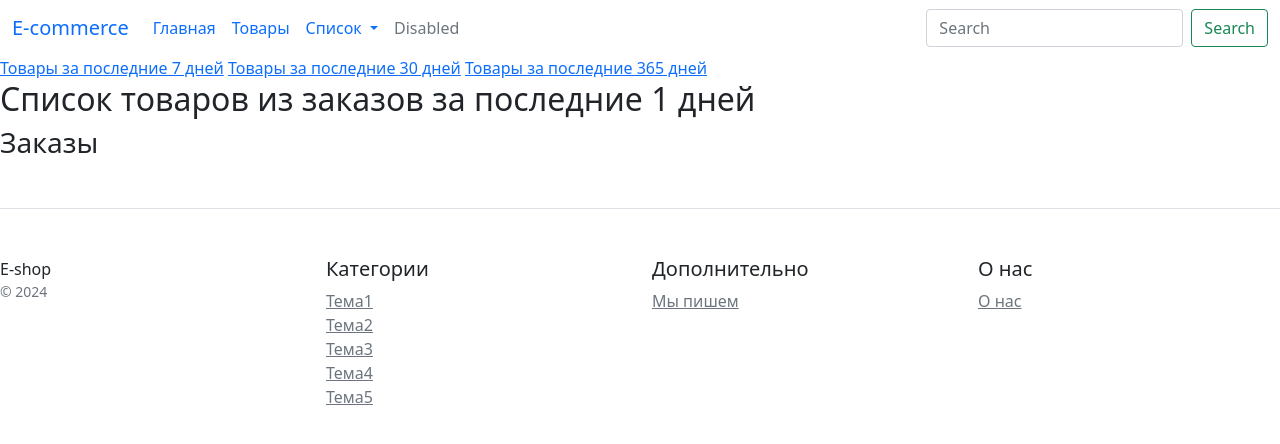
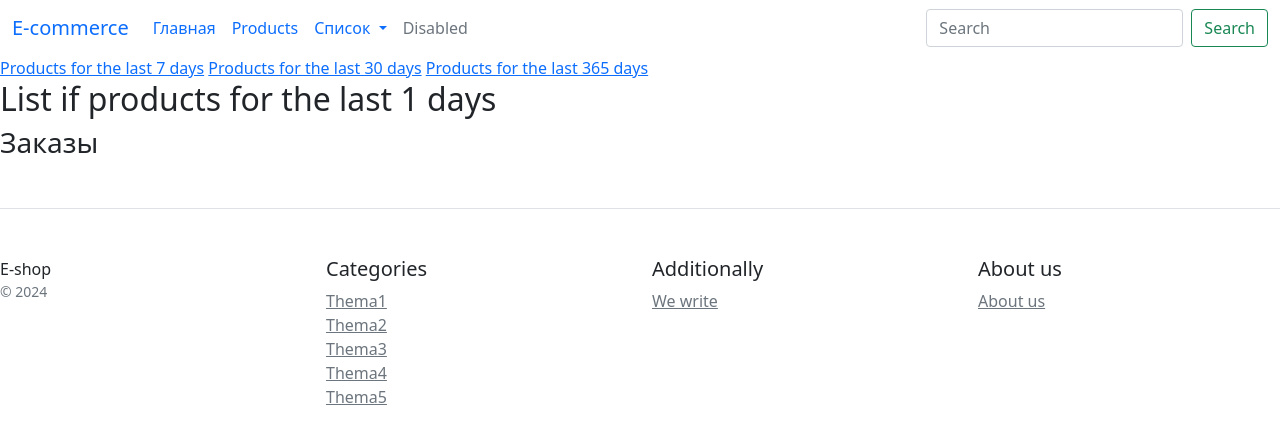
Before and after one commit to posthak/GBDjango, a Django app: page /products/2/1 in a window 1280 px wide. Shown: the top 444 px of the page. Run offline with Django 5.2, Linux system fonts and the light colour scheme; data comes from the database, SQL or seed files in the repository; some libraries are stand-ins or nearby versions.

Commit message:
All html files tranlated to eng

```diff
--- a/e_shop/templates/e_shop/menu.html
+++ b/e_shop/templates/e_shop/menu.html
@@ -12,7 +12,7 @@
           <a class="nav-link active" aria-current="page" href="{% url 'index' %}">Главная</a>
         </li>
         <li class="nav-item">
-          <a class="nav-link" href="{% url 'view_products' %}">Товары</a>
+          <a class="nav-link" href="{% url 'view_products' %}">Products</a>
         </li>
         <li class="nav-item dropdown">
           <a class="nav-link dropdown-toggle" href="#" role="button" data-bs-toggle="dropdown" data-coreui-toggle="dropdown" aria-expanded="false">
--- a/e_shop/templates/e_shop/order_list.html
+++ b/e_shop/templates/e_shop/order_list.html
@@ -4,7 +4,7 @@
 
 <div class="container">
    <div class="border rounded p-4 m-4">
-        <p class="display-4 pl-4 ml-4">Список заказов клиента</p>
+        <p class="display-4 pl-4 ml-4">Customers orderlist</p>
         <hr>
         <table class="table">
             <thead>
--- a/e_shop/templates/e_shop/order_product_list.html
+++ b/e_shop/templates/e_shop/order_product_list.html
@@ -2,17 +2,17 @@
 {% extends 'base.html' %}
 
 {% block content %}
-  <a href="{% url 'user_products' pk=pk days=7 %}">Товары за последние 7 дней</a>
-  <a href="{% url 'user_products' pk=pk days=30 %}">Товары за последние 30 дней</a>
-  <a href="{% url 'user_products' pk=pk days=365 %}">Товары за последние 365 дней</a>
+  <a href="{% url 'user_products' pk=pk days=7 %}">Products for the last 7 days</a>
+  <a href="{% url 'user_products' pk=pk days=30 %}">Products for the last 30 days</a>
+  <a href="{% url 'user_products' pk=pk days=365 %}">Products for the last 365 days</a>
 
 
-  <h2>Список товаров из заказов за последние {{ days }} дней</h2>
+  <h2>List if products for the last {{ days }} days</h2>
   <h3>Заказы</h3>
   <ul>
     {% for order in orders %}
       <li>{{ order.user.name }} - Order #{{ order.pk }} - {{ order.order_date }} - Total Amount: {{ order.total_price }}</li>
-          <h5>Товары в заказе</h5>
+          <h5>Ordered products</h5>
           {% for product in order.products.all %}
             <ul>
               <li>{{ product.name }} - {{ product.description }} - {{ product.price }}</li>
--- a/e_shop/templates/e_shop/view_products.html
+++ b/e_shop/templates/e_shop/view_products.html
@@ -5,7 +5,7 @@
 
 <div class="container">
    <div class="border rounded p-4 m-4">
-        <p class="display-4 pl-4 ml-4">Список всех товаров</p>
+        <p class="display-4 pl-4 ml-4">All products</p>
         <hr>
         <table class="table">
             <thead>
--- a/templates/base.html
+++ b/templates/base.html
@@ -25,7 +25,7 @@
 
 
     {% block content %}ß
-        <p>Скоро тут появится текст...</p>
+        <p>Soon here will be a text...</p>
     {% endblock %}
 
     <footer class="pt-4 my-md-5 pt-md-5 border-top">
@@ -35,25 +35,25 @@
                 <small class="d-block mb-3 text-muted">&copy; 2024</small>
             </div>
             <div class="col-3 col-md">
-                <h5>Категории</h5>
+                <h5>Categories</h5>
                 <ul class="list-unstyled text-small">
-                    <li><a class="text-muted" href="#">Тема1</a></li>
-                    <li><a class="text-muted" href="#">Тема2</a></li>
-                    <li><a class="text-muted" href="#">Тема3</a></li>
-                    <li><a class="text-muted" href="#">Тема4</a></li>
-                    <li><a class="text-muted" href="#">Тема5</a></li>
+                    <li><a class="text-muted" href="#">Thema1</a></li>
+                    <li><a class="text-muted" href="#">Thema2</a></li>
+                    <li><a class="text-muted" href="#">Thema3</a></li>
+                    <li><a class="text-muted" href="#">Thema4</a></li>
+                    <li><a class="text-muted" href="#">Thema5</a></li>
                 </ul>
             </div>
             <div class="col-3 col-md">
-                <h5>Дополнительно</h5>
+                <h5>Additionally</h5>
                 <ul class="list-unstyled text-small">
-                    <li><a class="text-muted" href="#">Мы пишем</a></li>
+                    <li><a class="text-muted" href="#">We write</a></li>
                 </ul>
             </div>
             <div class="col-3 col-md">
-                <h5>О нас</h5>
+                <h5>About us</h5>
                 <ul class="list-unstyled text-small">
-                    <li><a class="text-muted" href="#">О нас</a></li>
+                    <li><a class="text-muted" href="#">About us</a></li>
                 </ul>
             </div>
         </div>
```
